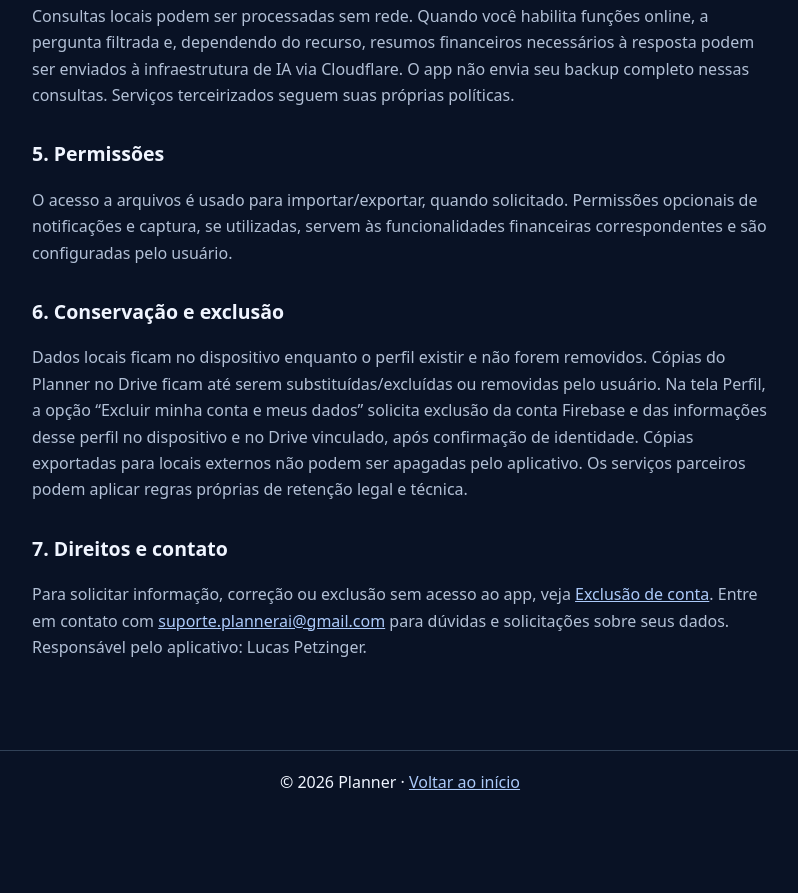
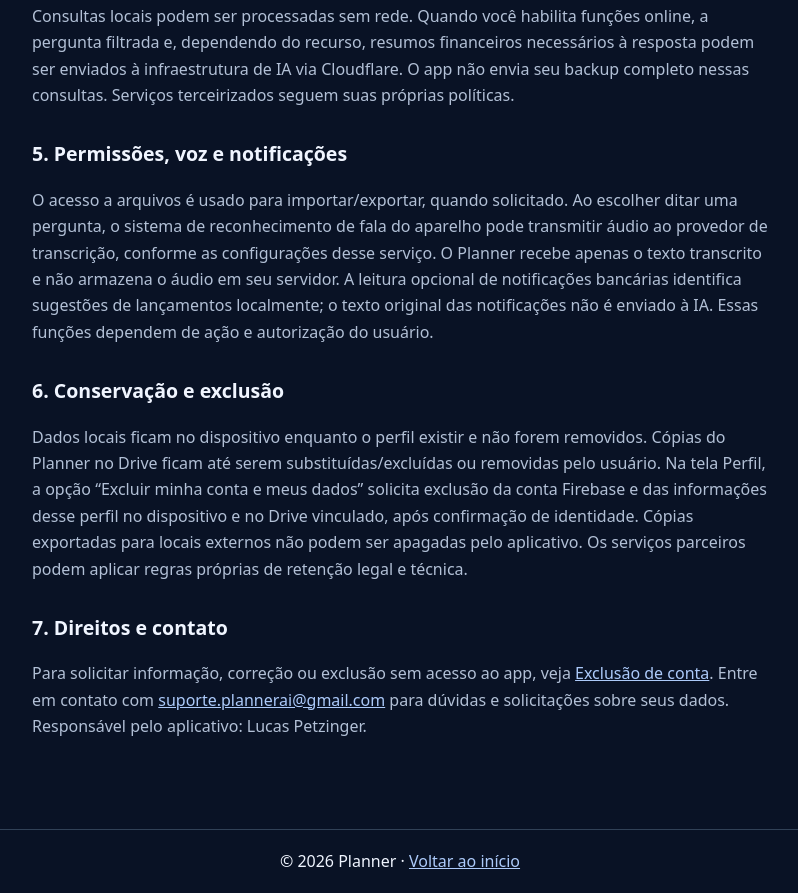
Before and after one commit to PetzingerLucas/planejador-caixa-android-public, a plain HTML site: page docs/privacy.html in a window 1280 px wide. Shown: the part 910-1803 px from the top of the page, without its empty margins (240-1038 px from the left). Before the commit the page ends 1724 px from the top, so only its background shows below. Drawn offline with Linux system fonts and the light colour scheme.

Commit message:
privacy: clarify voice transcription and notification access

```diff
--- a/docs/privacy.html
+++ b/docs/privacy.html
@@ -16,7 +16,7 @@ h1{font-size:clamp(2rem,5vw,2.7rem);line-height:1.16}h2{font-size:1.22rem;margin
 <h2>2. Conta, acesso e segurança</h2><p>Ao usar login Google ou e-mail e senha, o Firebase Authentication processa os dados de autenticação, inclusive e-mail e identificador da conta. As verificações biométricas são feitas pelo sistema Android; o Planner não recebe impressões digitais.</p>
 <h2>3. Backup e exportações</h2><p>Com sua escolha, o Google Drive armazena backups na pasta de dados privada do aplicativo (appDataFolder) da conta Google. Essas cópias ainda não possuem criptografia de ponta a ponta fornecida pelo Planner. Exportações de arquivo protegidas usam um código de recuperação; JSON simples exportado não é criptografado. Arquivos que você salva fora do app passam a estar sob seu controle.</p>
 <h2>4. Assistente de IA</h2><p>Consultas locais podem ser processadas sem rede. Quando você habilita funções online, a pergunta filtrada e, dependendo do recurso, resumos financeiros necessários à resposta podem ser enviados à infraestrutura de IA via Cloudflare. O app não envia seu backup completo nessas consultas. Serviços terceirizados seguem suas próprias políticas.</p>
-<h2>5. Permissões</h2><p>O acesso a arquivos é usado para importar/exportar, quando solicitado. Permissões opcionais de notificações e captura, se utilizadas, servem às funcionalidades financeiras correspondentes e são configuradas pelo usuário.</p>
+<h2>5. Permissões, voz e notificações</h2><p>O acesso a arquivos é usado para importar/exportar, quando solicitado. Ao escolher ditar uma pergunta, o sistema de reconhecimento de fala do aparelho pode transmitir áudio ao provedor de transcrição, conforme as configurações desse serviço. O Planner recebe apenas o texto transcrito e não armazena o áudio em seu servidor. A leitura opcional de notificações bancárias identifica sugestões de lançamentos localmente; o texto original das notificações não é enviado à IA. Essas funções dependem de ação e autorização do usuário.</p>
 <h2>6. Conservação e exclusão</h2><p>Dados locais ficam no dispositivo enquanto o perfil existir e não forem removidos. Cópias do Planner no Drive ficam até serem substituídas/excluídas ou removidas pelo usuário. Na tela Perfil, a opção “Excluir minha conta e meus dados” solicita exclusão da conta Firebase e das informações desse perfil no dispositivo e no Drive vinculado, após confirmação de identidade. Cópias exportadas para locais externos não podem ser apagadas pelo aplicativo. Os serviços parceiros podem aplicar regras próprias de retenção legal e técnica.</p>
 <h2>7. Direitos e contato</h2><p>Para solicitar informação, correção ou exclusão sem acesso ao app, veja <a href="./excluir-conta.html">Exclusão de conta</a>. Entre em contato com <a href="mailto:suporte.plannerai@gmail.com?subject=Privacidade%20-%20Planner">suporte.plannerai@gmail.com</a> para dúvidas e solicitações sobre seus dados. Responsável pelo aplicativo: Lucas Petzinger.</p>
 </main><footer>© 2026 Planner · <a href="./index.html">Voltar ao início</a></footer></body></html>
```
